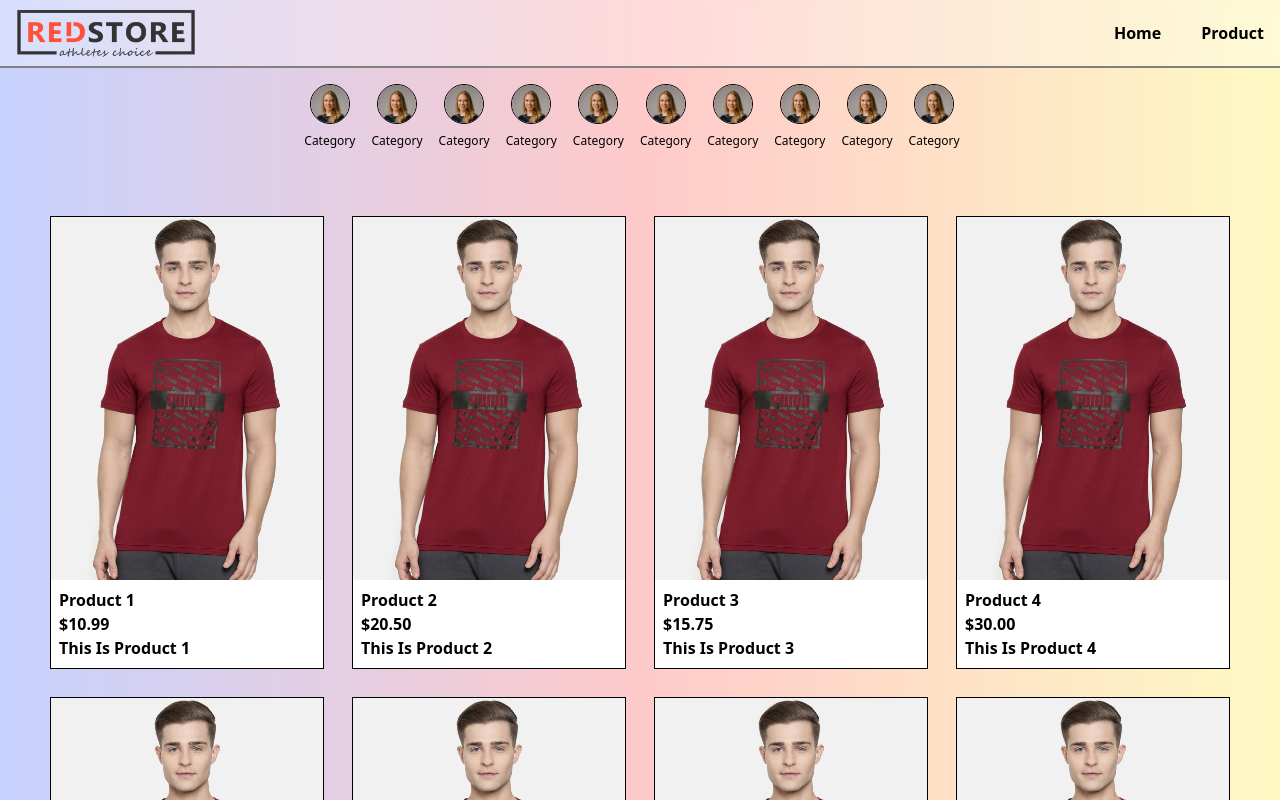
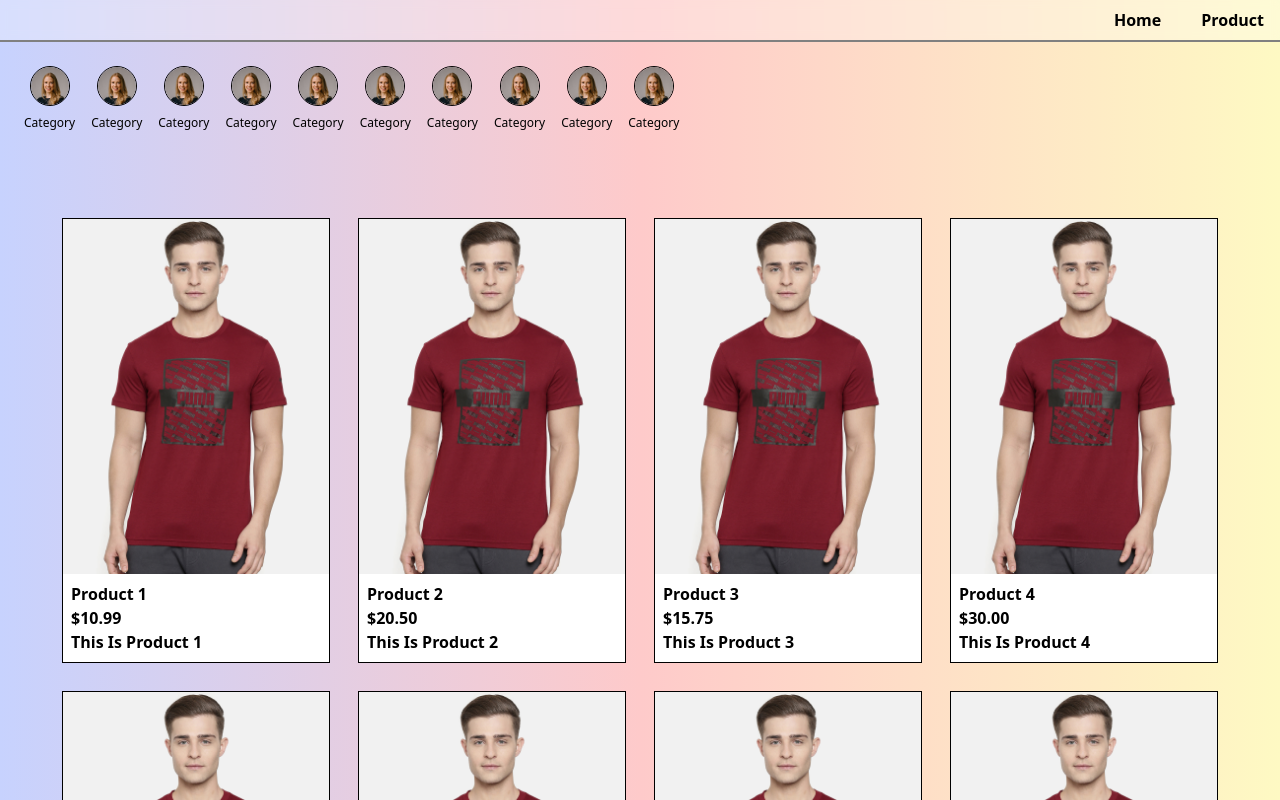
Before and after one commit to JadhavHemant/demosite, a React (Create React App) app: page /products in a window 1280 px wide. Shown: the top 800 px of the page. Built offline with nearby package versions, Linux system fonts and the light colour scheme.

Commit message:
first commit

```diff
--- a/src/BforBag/Admin/AdminCommon/AdminCommon.js
+++ b/src/BforBag/Admin/AdminCommon/AdminCommon.js
@@ -1,6 +1,7 @@
 import { useState } from "react";
 import { Link, Outlet } from 'react-router-dom';
-import logo from '../AdminCommon/logo.png';
+// import logo from '../AdminCommon/logo.png';
+
 import { Bars3Icon } from "@heroicons/react/24/outline";
 import Footer from "../Footer/Footer";
 
@@ -27,7 +28,7 @@ const UserCommon = () => {
               <div className="flex items-center justify-between my-2 lg:justify-end gap-[40px]">
                 <Link to="/">
                   <div className="pl-4">
-                    <img src={logo} alt="Logo" className="h-[50px] w-[180px]" />
+                    {/* <img src={logo} alt="Logo" className="h-[50px] w-[180px]" /> */}
                   </div>
                 </Link>
               </div>
--- a/src/BforBag/Admin/Home/Home.js
+++ b/src/BforBag/Admin/Home/Home.js
@@ -9,7 +9,7 @@ const Home = () => {
     }
     return (
         <>
-            <div className='h-auto pb-[50px]'>
+            <div className='h-auto '>
                 <div className='grid grid-cols-1 md:grid-cols-2 bg-gradient-to-r from-yellow-200 via-green-200 to-green-500 font-[Poppins]'>
                     <div className='md:grid-flow-row p-6 lg:pt-[200px] '>
                         <h1 className='text-[40px]  text-transparent bg-clip-text bg-[black] font-bold lg:text-[60px] '>Best Sellers<br /></h1>
--- a/src/BforBag/Admin/Products/Products.js
+++ b/src/BforBag/Admin/Products/Products.js
@@ -18,7 +18,7 @@ const Products = () => {
        <SubCate/>
       </div>
       {/*  */}
-      <div className=''>
+      <div className='md:p-4 lg:p-3  p-4'>
         <div className='grid grid-cols-1 md:grid-cols-4 gap-7  max-w-auto lg:p-[50px] '>
           {
             currentProducts.map((d, k) => (
--- a/src/BforBag/Admin/Products/SubCate/SubCate.js
+++ b/src/BforBag/Admin/Products/SubCate/SubCate.js
@@ -10,9 +10,9 @@ const SubCate = () => {
     return (
         <>
             <div className='p-4'>
-                <div className="flex overflow-x-auto overflow-hidden justify-center">
+                <div className="flex overflow-x-auto overflow-hidden">
                     {Cate.map((d, k) => (
-                        <div key={k} className="flex flex-col items-center mr-4">
+                        <div key={k} className="flex flex-col items-center p-2">
                             <img src={Cateimg} className="h-10 w-10 border border-black rounded-full" alt="Category" onClick={()=>CateClick()} />
                             <p className="mt-2 text-[12px]">{d.product_category}</p>
                         </div>
```
Also changed, not shown: src/BforBag/Admin/AdminCommon/logo.png (deleted).
